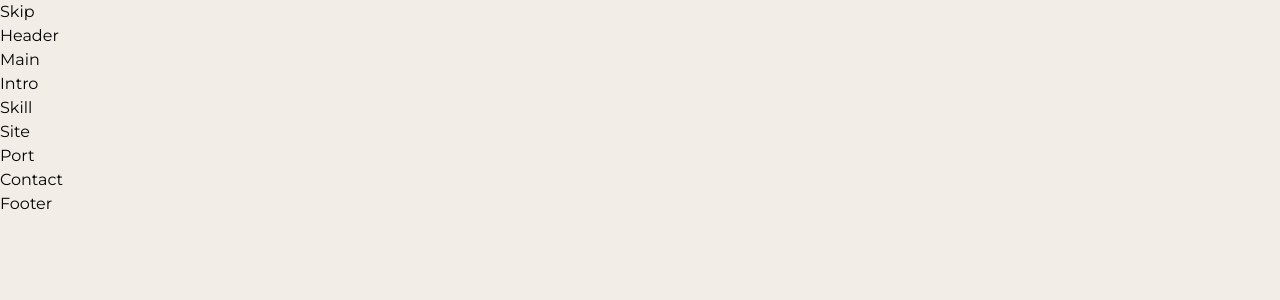
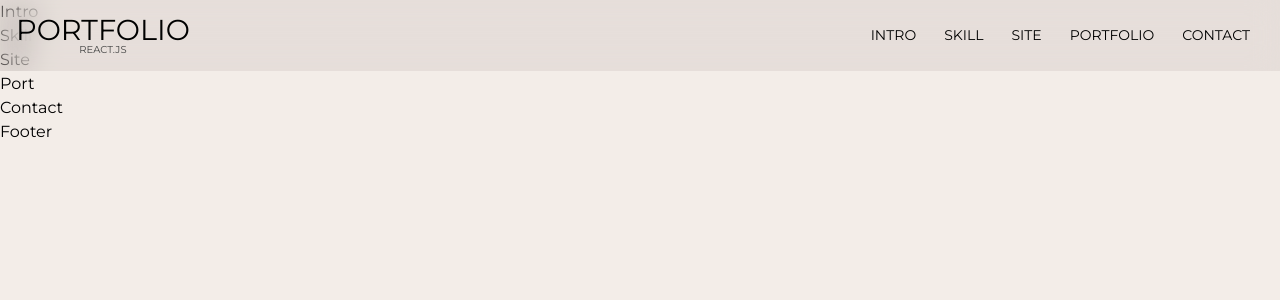
Before and after one commit to Mino1157/port2024-react, a React (Create React App) app: page / in a window 1280 px wide. Shown: the top 300 px of the page. Built offline with nearby package versions, Linux system fonts and the light colour scheme; a small style sheet from the web is missing; a web font is replaced by a local one.

Commit message:
리액트 헤더완료

```diff
--- a/src/assets/scss/section/_header.scss
+++ b/src/assets/scss/section/_header.scss
@@ -0,0 +1,128 @@
+#header {
+    @include position-fixed;
+    z-index: 10000;
+}
+.header__inner {
+    @include flex-between;
+    background-color: rgba(116, 99, 99, 0.1);
+    backdrop-filter: blur(15px);
+    padding: 1rem;
+
+    .header__logo {
+        font-size: 0.9rem;
+        text-align: center;
+        text-transform: uppercase;
+        line-height: 1;
+
+        em {
+            font-size: 10px;
+            display: block;
+            color: var(--black200);
+        }
+    }
+    .header__nav {
+
+        @media (max-width: 800px){
+            display: none;
+
+            &.show {
+                display: block;
+
+                ul {
+                    display: block;
+                    position: absolute;
+                    right: 0;
+                    top: 68px;
+                    background-color: rgba(116,99,99,0.1);
+                    backdrop-filter: blur(15px);
+                    z-index: 10000;
+                    min-width: 150px;
+                    padding: 20px 0;
+
+                    li {
+                        display: block;
+                        text-align: right;
+
+                        a {
+                            display: inline-block;
+                            padding: 10px;
+                        }
+                    }
+                }
+            }
+            &.show + .header__nav__mobile span::before {
+                width: 20px;
+            }
+            &.show + .header__nav__mobile span::after {
+                width: 20px;
+            }
+        }
+
+        li {
+            display: inline;
+
+            a {
+                text-transform: uppercase;
+                font-size: 14px;
+                padding: 14px;
+                position: relative;
+
+                &::before {
+                    content: '';
+                    width: calc(100% - 28px);
+                    height: 1px;
+                    background-color: var(--black);
+                    position: absolute;
+                    left: 14px;
+                    bottom: 10px;
+                    transform: scaleX(0);
+                    transition: all 0.3s;
+                }
+                &:hover::before {
+                    transform: scaleX(1);
+                }
+            }
+        }
+    }
+
+    .header__nav__mobile {
+        display: none;
+        width: 40px;
+        height: 40px;
+        cursor: pointer;
+
+        @media (max-width: 800px){
+            display: block;
+        }
+
+        span {
+            display: block;
+            width: 40px;
+            height: 2px;
+            background-color: var(--black);
+            margin-top: 19px;
+            position: relative;
+
+            &::before {
+                content: "";
+                width: 40px;
+                height: 2px;
+                background-color: var(--black);
+                position: absolute;
+                right: 0;
+                top: 6px;
+                transition: width 0.3s;
+            }
+            &::after {
+                content: "";
+                width: 40px;
+                height: 2px;
+                background-color: var(--black);
+                position: absolute;
+                left: 0;
+                bottom: 6px;
+                transition: width 0.3s;
+            }
+        }
+    }
+}
--- a/src/assets/scss/section/_intro.scss
+++ b/src/assets/scss/section/_intro.scss
@@ -0,0 +1,149 @@
+#intro {
+    height: 100vh;
+}
+.intro__inner {
+    width: 100%;
+    height: 100%;
+    display: flex;
+    align-items: flex-start;
+    justify-content: flex-end;
+    flex-direction: column;
+    padding: 16px;
+
+    @media (max-width: 800px){
+        justify-content: center;
+    }
+
+    .intro__title {
+        font-size: 10vw;
+        text-transform: uppercase;
+        line-height: 1;
+        font-weight: 800;
+        white-space: nowrap;
+        text-indent: -0.5vw;
+        letter-spacing: -0.3vw;
+
+        @media (max-width: 320px){
+            display: none;
+        }
+    }
+    .intro__text {
+        width: 100%;
+        height: 40vh;
+        background-color: var(--black);
+        color: var(--white);
+        display: flex;
+        align-items: center;
+        justify-content: center;
+        flex-direction: column;
+        position: relative;
+
+        .text {
+            font-size: 3vw;
+            line-height: 1;
+            font-weight: 900;
+            text-transform: uppercase;
+            text-decoration: underline;
+            text-align: center;
+            position: relative;
+            z-index: 100;
+            transition: all 0.3s;
+            cursor: all-scroll;
+
+            @media (max-width: 800px){
+                font-size: 24px;
+            }
+        }
+        .img {
+            position: absolute;
+            left: 50%;
+            top: 50%;
+            transform: translate(-50%, -50%);
+            width: 30vh;
+            height: 30vh;
+            border-radius: 50%;
+            overflow: hidden;
+            filter: grayscale(100%);
+            transition: all 0.3s;
+
+            @media (max-width: 320px){
+                width: 20vh;
+                height: 20vh;
+            }
+        }
+
+        &:hover .text {
+            opacity: 0;
+        }
+        &:hover .img {
+            filter: grayscale(0);
+        }
+    }
+    .intro__lines {
+        width: 100%;
+
+        .line {
+            display: block;
+            width: 100%;
+            height: 1px;
+            background-color: var(--black);
+            margin-bottom: 0.5vw;
+
+            &:nth-child(1){
+                height: 1px;
+            }
+            &:nth-child(2){
+                height: 2px;
+            }
+            &:nth-child(3){
+                height: 5px;
+            }
+            &:nth-child(4){
+                height: 9px;
+            }
+            &:nth-child(5){
+                height: 13px;
+            }
+            &:nth-child(6){
+                height: 17px;
+            }
+            &:nth-child(7){
+                height: 25px;
+            }
+        }
+
+        &.bottom {
+            .line {
+                margin-top: 0.5vw;
+                margin-bottom: 0;
+                display: none;
+
+                @media (max-width: 800px){
+                    display: block;
+                }
+
+                &:nth-child(1){
+                    height: 25px;
+                }
+                &:nth-child(2){
+                    height: 17px;
+                }
+                &:nth-child(3){
+                    height: 13px;
+                }
+                &:nth-child(4){
+                    height: 9px;
+                }
+                &:nth-child(5){
+                    height: 5px;
+                }
+                &:nth-child(6){
+                    height: 2px;
+                }
+                &:nth-child(7){
+                    height: 1px;
+                }
+            }
+        }
+    }
+}
--- a/src/components/Contact.jsx
+++ b/src/components/Contact.jsx
@@ -3,7 +3,7 @@ import React from 'react'
 const Contact = () => {
   return (
     <div>
-
+      Contact
     </div>
   )
 }
--- a/src/components/Footer.jsx
+++ b/src/components/Footer.jsx
@@ -3,7 +3,7 @@ import React from 'react'
 const Footer = () => {
   return (
     <div>
-
+      Footer
     </div>
   )
 }
--- a/src/components/Header.jsx
+++ b/src/components/Header.jsx
@@ -1,11 +1,70 @@
-import React from 'react'
+import React, { useState } from "react";
+
+const headerNav = [
+    {
+        title: "intro",
+        url: "#intro"
+    },
+    {
+        title: "skill",
+        url: "#skill"
+    },
+    {
+        title: "site",
+        url: "#site"
+    },
+    {
+        title: "portfolio",
+        url: "#port"
+    },
+    {
+        title: "contact",
+        url: "#contact"
+    }
+];
 
 const Header = () => {
-  return (
-    <div>
+    const [show, setShow] = useState(false);
 
-    </div>
-  )
+    const toggleMenu = () => {
+        setShow((prevShow) => !prevShow);
+    }
+
+    return (
+        <header id="header" role="banner">
+            <div className="header__inner">
+                <div className="header__logo">
+                    <h1>
+                        <a href="/">portfolio<em>react.js</em></a>
+                    </h1>
+                </div>
+                <nav
+                    className={`header__nav ${show ? "show" : ""}`}
+                    role="navigation"
+                    aria-label="메인메뉴"
+                >
+                    <ul>
+                        {headerNav.map((nav, key) => (
+                            <li key={key}>
+                                <a href={nav.url}>{nav.title}</a>
+                            </li>
+                        ))}
+                    </ul>
+                </nav>
+                <div
+                    className="header__nav__mobile"
+                    id="headerToggle"
+                    aria-controls="primary-menu"
+                    aria-expanded={show ? "true" : "false"}
+                    role="button"
+                    tabIndex="0"
+                    onClick={toggleMenu}
+                >
+                    <span></span>
+                </div>
+            </div>
+        </header>
+    )
 }
 
-export default Header
+export default Header;
--- a/src/components/Intro.jsx
+++ b/src/components/Intro.jsx
@@ -2,9 +2,7 @@ import React from 'react'
 
 const Intro = () => {
   return (
-    <div>
-
-    </div>
+    <div>Intro</div>
   )
 }
 
--- a/src/components/Port.jsx
+++ b/src/components/Port.jsx
@@ -3,7 +3,7 @@ import React from 'react'
 const Port = () => {
   return (
     <div>
-
+      Port
     </div>
   )
 }
--- a/src/components/Site.jsx
+++ b/src/components/Site.jsx
@@ -3,7 +3,7 @@ import React from 'react'
 const Site = () => {
   return (
     <div>
-
+      Site
     </div>
   )
 }
--- a/src/components/Skill.jsx
+++ b/src/components/Skill.jsx
@@ -3,7 +3,7 @@ import React from 'react'
 const Skill = () => {
   return (
     <div>
-
+      Skill
     </div>
   )
 }
--- a/src/components/Skip.jsx
+++ b/src/components/Skip.jsx
@@ -1,11 +1,17 @@
 import React from 'react'
 
 const Skip = () => {
-  return (
-    <div>
-
-    </div>
-  )
+    return (
+        <div id="skip">
+            <a href="#header">헤더 영역 바로가기</a>
+            <a href="#intro">소개 영역 바로가기</a>
+            <a href="#skill">스킬 영역 바로가기</a>
+            <a href="#site">사이트 영역 바로가기</a>
+            <a href="#port">포트폴리오 영역 바로가기</a>
+            <a href="#contact">연락처 영역 바로가기</a>
+            <a href="#footer">푸터 영역 바로가기</a>
+        </div>
+    )
 }
 
 export default Skip
--- a/src/views/HomeView.jsx
+++ b/src/views/HomeView.jsx
@@ -5,27 +5,25 @@ import Intro from '../components/Intro'
 import Skill from '../components/Skill'
 import Site from '../components/Site'
 import Port from '../components/Port'
+import Contact from '../components/Contact'
 import Footer from '../components/Footer'
-import Main from "../components/Main"
-import Contact from '../components/Contact'
+import Main from '../components/Main'
 
 
 const HomeView = () => {
   return (
     <>
-        <Skip /> Skip
-        <Header /> Header
-        <Main /> Main
-          <Intro /> Intro
-          <Skill /> Skill
-          <Site /> Site
-          <Port /> Port
-          <Contact /> Contact
-        <Footer /> Footer
-
-
+        <Skip />
+        <Header />
+        <Main>
+          <Intro />
+          <Skill />
+          <Site />
+          <Port />
+          <Contact />
+        </Main>
+        <Footer />
     </>
-
   )
 }
 
```
